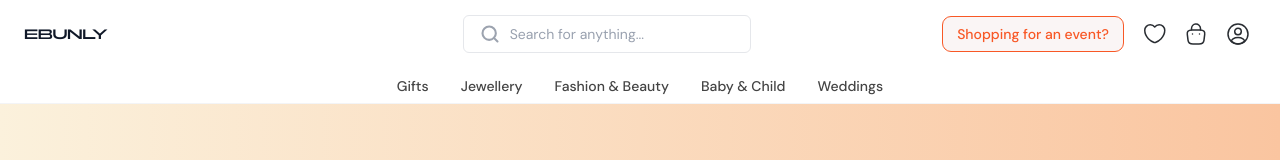
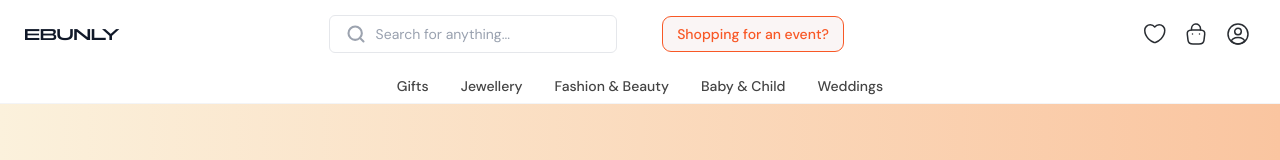
Before and after one commit to ProductDevTeam/ebunly-frontend, a Next.js app: page / in a window 1280 px wide. Shown: the top 160 px of the page. Built offline with nearby package versions, Linux system fonts and the light colour scheme; a web font is replaced by a local one.

Commit message:
Update Navbar and GiftBasketsSection styles for improved layout and readability

```diff
--- a/components/common/navbar.jsx
+++ b/components/common/navbar.jsx
@@ -23,7 +23,7 @@ export default function Navbar() {
           {/* Logo */}
           <Link
             href="/"
-            className="shrink-0 font-panchang font-semibold text-[14px] text-gray-900 tracking-tight mr-1"
+            className="shrink-0 font-panchang font-semibold text-[16px] text-gray-900 tracking-tight mr-1"
           >
             EBUNLY
           </Link>
@@ -55,9 +55,9 @@ export default function Navbar() {
           </div>
 
           {/* Right actions */}
-          <div className="flex items-center gap-1.5 shrink-0">
+          <div className="flex items-center gap-1.5 shrink-0 ">
             {/* Shopping for an event */}
-            <button className="flex items-center gap-1.5 border border-primary text-primary rounded-[9px] px-3.5 font-sans py-1.75 bg-[#FAF5F5] text-sm font-medium tracking-[0] whitespace-nowrap hover:bg-[#FAF6F5] cursor-pointer transition-colors mr-2">
+            <button className=" mr-72 flex items-center gap-1.5 border border-primary text-primary rounded-[9px] px-3.5 font-sans py-1.75 bg-[#FAF5F5] text-sm font-medium tracking-[0] whitespace-nowrap hover:bg-[#FAF6F5] cursor-pointer transition-colors ">
               Shopping for an event?
             </button>
             {/* User */}
--- a/components/shared/home/gift-basket.jsx
+++ b/components/shared/home/gift-basket.jsx
@@ -65,7 +65,7 @@ const staggerDelays = [
 export default function GiftBasketsSection() {
   return (
     <section className="py-10 md:py-16 px-4 md:px-6 ">
-      <div className="max-w-7xl mx-auto bg-[#F5F8FA] px-8 py-8">
+      <div className="max-w-7xl mx-auto bg-[#F5F8FA] rounded-xl px-2 md:px-8 py-8">
         {/* Title */}
         <div data-reveal className="reveal text-center mb-8 md:mb-10">
           <h2 className="inline leading-[96%]">
```
